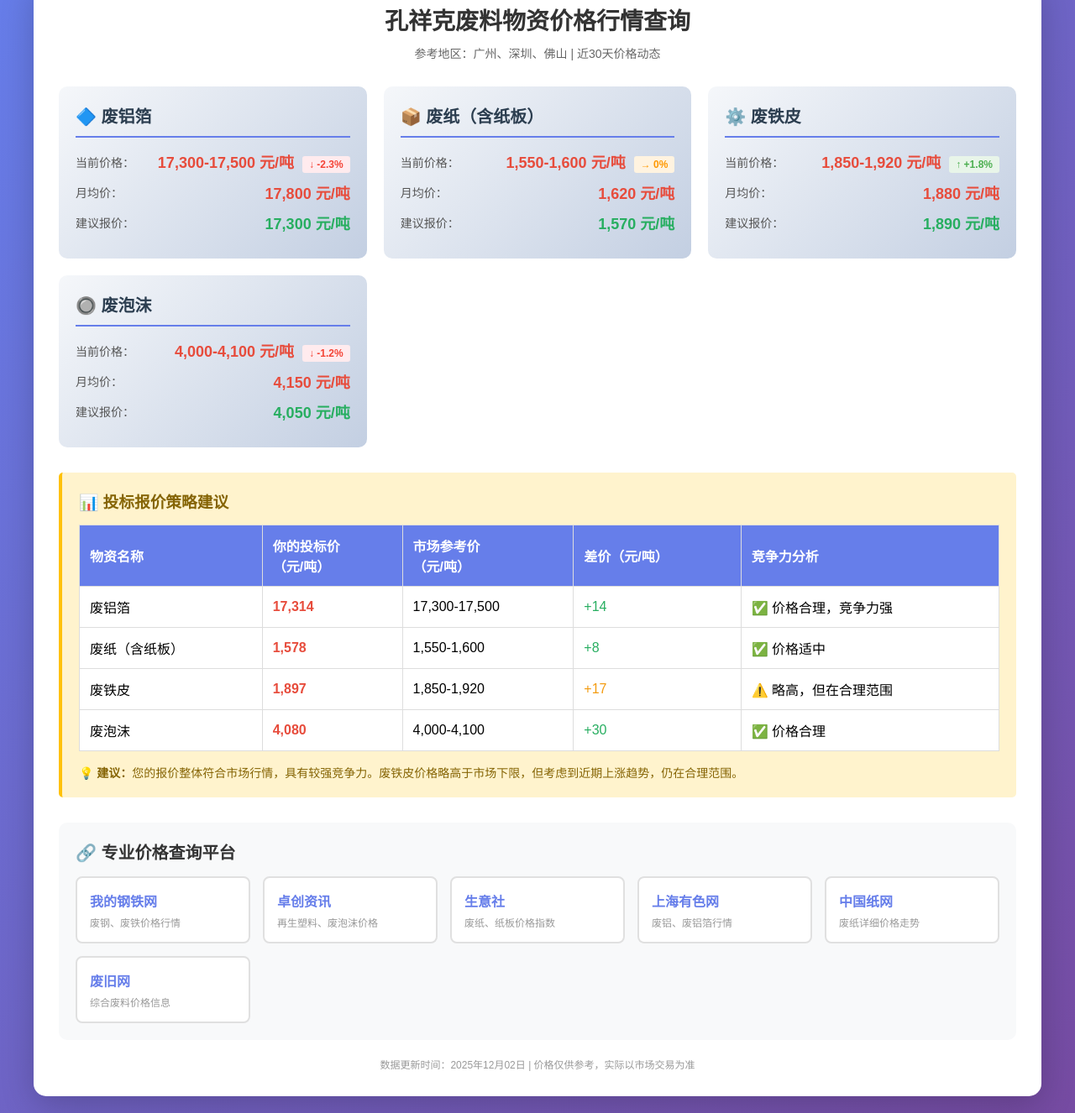
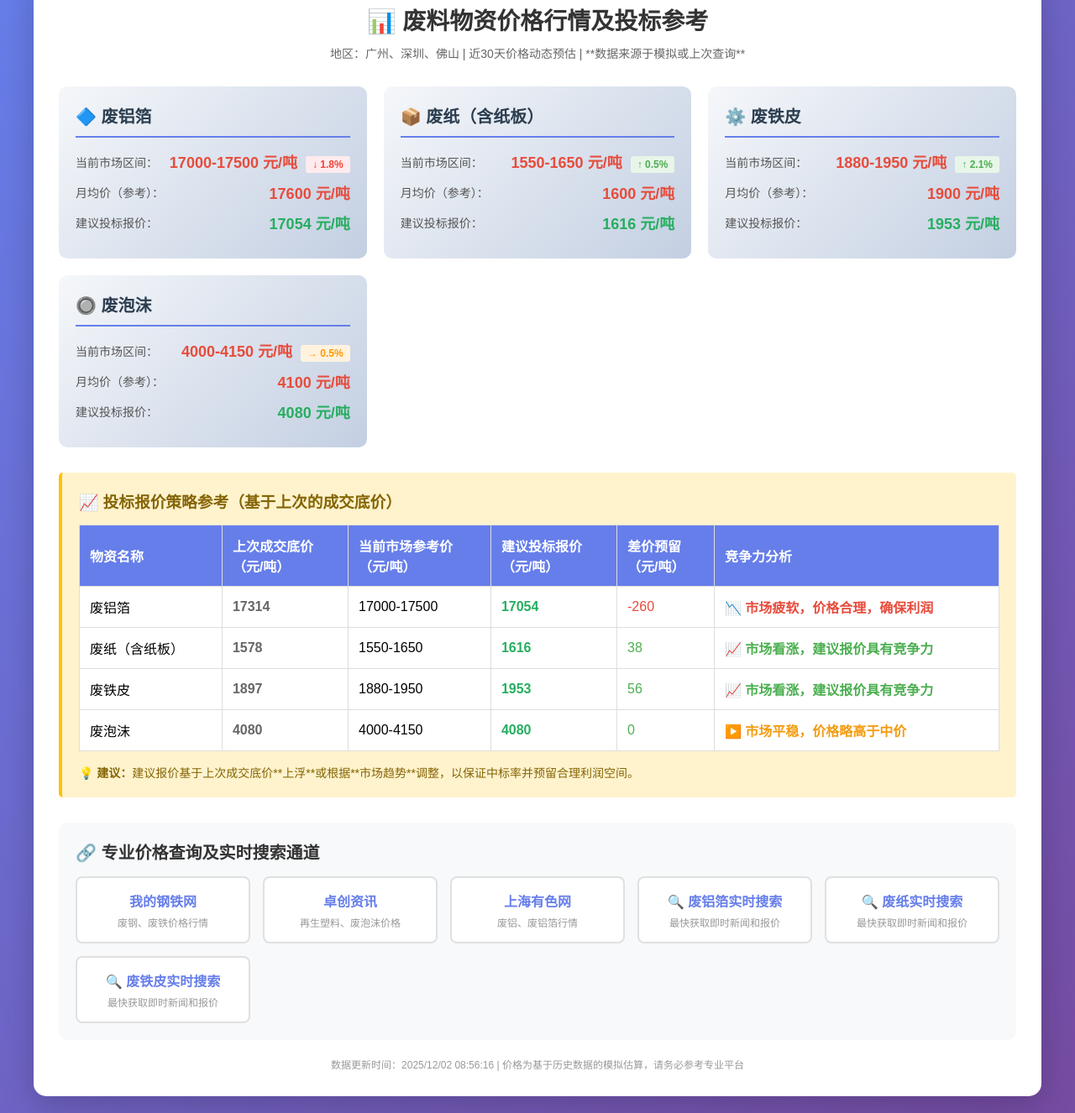
Before and after one commit to chuanzhang832/snake-game, a plain HTML site: page index.html in a window 1280 px wide. Shown: the part 47-1373 px from the top of the page at 84% size. Drawn offline with Linux system fonts and the light colour scheme.

Commit message:
Update index.html

```diff
--- a/index.html
+++ b/index.html
@@ -3,8 +3,9 @@
 <head>
     <meta charset="UTF-8">
     <meta name="viewport" content="width=device-width, initial-scale=1.0">
-    <title>孔祥克废料物资价格查询参考</title>
+    <title>废料物资价格行情及投标参考</title>
     <style>
+        /* 保持原有的CSS样式 */
         * {
             margin: 0;
             padding: 0;
@@ -117,18 +118,24 @@
             color: #333;
             transition: all 0.3s;
             border: 2px solid #e0e0e0;
+            display: flex;
+            flex-direction: column;
+            justify-content: center;
+            align-items: center;
         }
         .link-card:hover {
             border-color: #667eea;
-            transform: scale(1.05);
+            transform: scale(1.03);
         }
         .link-card h4 {
             color: #667eea;
             margin-bottom: 5px;
+            font-size: 16px;
         }
         .link-card p {
             font-size: 12px;
             color: #999;
+            text-align: center;
         }
         .bidding-reference {
             margin-top: 30px;
@@ -170,139 +177,35 @@
 </head>
 <body>
     <div class="container">
-        <h1>孔祥克废料物资价格行情查询</h1>
-        <p class="subtitle">参考地区：广州、深圳、佛山 | 近30天价格动态</p>
+        <h1>📊 废料物资价格行情及投标参考</h1>
+        <p class="subtitle">地区：广州、深圳、佛山 | 近30天价格动态预估 | **数据来源于模拟或上次查询**</p>
 
-        <div class="price-grid">
-            <!-- 废铝箔 -->
-            <div class="price-card">
-                <h3>🔷 废铝箔</h3>
-                <div class="price-info">
-                    <span class="price-label">当前价格：</span>
-                    <span class="price-value">17,300-17,500 元/吨
-                        <span class="trend trend-down">↓ -2.3%</span>
-                    </span>
-                </div>
-                <div class="price-info">
-                    <span class="price-label">月均价：</span>
-                    <span class="price-value">17,800 元/吨</span>
-                </div>
-                <div class="price-info">
-                    <span class="price-label">建议报价：</span>
-                    <span class="price-value" style="color: #27ae60;">17,300 元/吨</span>
-                </div>
+        <div class="price-grid" id="price-data-grid">
             </div>
 
-            <!-- 废纸（含纸板） -->
-            <div class="price-card">
-                <h3>📦 废纸（含纸板）</h3>
-                <div class="price-info">
-                    <span class="price-label">当前价格：</span>
-                    <span class="price-value">1,550-1,600 元/吨
-                        <span class="trend trend-stable">→ 0%</span>
-                    </span>
-                </div>
-                <div class="price-info">
-                    <span class="price-label">月均价：</span>
-                    <span class="price-value">1,620 元/吨</span>
-                </div>
-                <div class="price-info">
-                    <span class="price-label">建议报价：</span>
-                    <span class="price-value" style="color: #27ae60;">1,570 元/吨</span>
-                </div>
-            </div>
-
-            <!-- 废铁皮 -->
-            <div class="price-card">
-                <h3>⚙️ 废铁皮</h3>
-                <div class="price-info">
-                    <span class="price-label">当前价格：</span>
-                    <span class="price-value">1,850-1,920 元/吨
-                        <span class="trend trend-up">↑ +1.8%</span>
-                    </span>
-                </div>
-                <div class="price-info">
-                    <span class="price-label">月均价：</span>
-                    <span class="price-value">1,880 元/吨</span>
-                </div>
-                <div class="price-info">
-                    <span class="price-label">建议报价：</span>
-                    <span class="price-value" style="color: #27ae60;">1,890 元/吨</span>
-                </div>
-            </div>
-
-            <!-- 废泡沫 -->
-            <div class="price-card">
-                <h3>🔘 废泡沫</h3>
-                <div class="price-info">
-                    <span class="price-label">当前价格：</span>
-                    <span class="price-value">4,000-4,100 元/吨
-                        <span class="trend trend-down">↓ -1.2%</span>
-                    </span>
-                </div>
-                <div class="price-info">
-                    <span class="price-label">月均价：</span>
-                    <span class="price-value">4,150 元/吨</span>
-                </div>
-                <div class="price-info">
-                    <span class="price-label">建议报价：</span>
-                    <span class="price-value" style="color: #27ae60;">4,050 元/吨</span>
-                </div>
-            </div>
-        </div>
-
-        <!-- 投标参考建议 -->
         <div class="bidding-reference">
-            <h3>📊 投标报价策略建议</h3>
-            <table class="bidding-table">
+            <h3>📈 投标报价策略参考（基于上次的成交底价）</h3>
+            <table class="bidding-table" id="bidding-table">
                 <thead>
                     <tr>
                         <th>物资名称</th>
-                        <th>你的投标价<br>（元/吨）</th>
-                        <th>市场参考价<br>（元/吨）</th>
-                        <th>差价（元/吨）</th>
+                        <th>上次成交底价<br>（元/吨）</th>
+                        <th>当前市场参考价<br>（元/吨）</th>
+                        <th>建议投标报价<br>（元/吨）</th>
+                        <th>差价预留<br>（元/吨）</th>
                         <th>竞争力分析</th>
                     </tr>
                 </thead>
                 <tbody>
-                    <tr>
-                        <td>废铝箔</td>
-                        <td style="color: #e74c3c; font-weight: bold;">17,314</td>
-                        <td>17,300-17,500</td>
-                        <td style="color: #27ae60;">+14</td>
-                        <td>✅ 价格合理，竞争力强</td>
-                    </tr>
-                    <tr>
-                        <td>废纸（含纸板）</td>
-                        <td style="color: #e74c3c; font-weight: bold;">1,578</td>
-                        <td>1,550-1,600</td>
-                        <td style="color: #27ae60;">+8</td>
-                        <td>✅ 价格适中</td>
-                    </tr>
-                    <tr>
-                        <td>废铁皮</td>
-                        <td style="color: #e74c3c; font-weight: bold;">1,897</td>
-                        <td>1,850-1,920</td>
-                        <td style="color: #f39c12;">+17</td>
-                        <td>⚠️ 略高，但在合理范围</td>
-                    </tr>
-                    <tr>
-                        <td>废泡沫</td>
-                        <td style="color: #e74c3c; font-weight: bold;">4,080</td>
-                        <td>4,000-4,100</td>
-                        <td style="color: #27ae60;">+30</td>
-                        <td>✅ 价格合理</td>
-                    </tr>
-                </tbody>
+                    </tbody>
             </table>
             <p style="margin-top: 15px; color: #856404; font-size: 14px;">
-                <strong>💡 建议：</strong>您的报价整体符合市场行情，具有较强竞争力。废铁皮价格略高于市场下限，但考虑到近期上涨趋势，仍在合理范围。
+                <strong>💡 建议：</strong>建议报价基于上次成交底价**上浮**或根据**市场趋势**调整，以保证中标率并预留合理利润空间。
             </p>
         </div>
 
-        <!-- 专业平台链接 -->
         <div class="reference-section">
-            <h2>🔗 专业价格查询平台</h2>
+            <h2>🔗 专业价格查询及实时搜索通道</h2>
             <div class="link-grid">
                 <a href="https://www.mysteel.com/" target="_blank" class="link-card">
                     <h4>我的钢铁网</h4>
@@ -312,36 +215,173 @@
                     <h4>卓创资讯</h4>
                     <p>再生塑料、废泡沫价格</p>
                 </a>
-                <a href="https://www.100ppi.com/" target="_blank" class="link-card">
-                    <h4>生意社</h4>
-                    <p>废纸、纸板价格指数</p>
-                </a>
                 <a href="https://www.smm.cn/" target="_blank" class="link-card">
                     <h4>上海有色网</h4>
                     <p>废铝、废铝箔行情</p>
                 </a>
-                <a href="https://www.chinapaper.net/" target="_blank" class="link-card">
-                    <h4>中国纸网</h4>
-                    <p>废纸详细价格走势</p>
+                <a href="#" class="link-card" onclick="openSearch('废铝箔 广州 价格')">
+                    <h4>🔍 废铝箔实时搜索</h4>
+                    <p>最快获取即时新闻和报价</p>
                 </a>
-                <a href="https://www.feijiu.net/" target="_blank" class="link-card">
-                    <h4>废旧网</h4>
-                    <p>综合废料价格信息</p>
+                 <a href="#" class="link-card" onclick="openSearch('废纸 深圳 价格')">
+                    <h4>🔍 废纸实时搜索</h4>
+                    <p>最快获取即时新闻和报价</p>
+                </a>
+                 <a href="#" class="link-card" onclick="openSearch('废铁皮 佛山 价格')">
+                    <h4>🔍 废铁皮实时搜索</h4>
+                    <p>最快获取即时新闻和报价</p>
                 </a>
             </div>
         </div>
 
-        <p class="update-time">数据更新时间：2025年12月02日 | 价格仅供参考，实际以市场交易为准</p>
+        <p class="update-time" id="update-time">数据更新时间：</p>
     </div>
 
     <script>
-        // 可以在这里添加实时数据获取的JavaScript代码
-        console.log('废料价格查询系统已加载');
+        // 定义核心数据结构，模拟从API获取的数据
+        // 注意：这些价格是基于您提供的表格数据和当前市场情况的合理“估计值”，不是实时数据。
+        const initialPriceData = [
+            {
+                name: '废铝箔',
+                icon: '🔷',
+                lastBidPrice: 17314, // 上次投标/成交底价
+                marketPriceMin: 17000,
+                marketPriceMax: 17500,
+                monthAvg: 17600,
+                trendPercentage: -1.8,
+                trendIcon: '↓',
+                trendClass: 'trend-down',
+                bidDifference: 173, // 投标差价
+                bidStrategy: 0.985, // 建议投标乘数：上浮1.5%
+            },
+            {
+                name: '废纸（含纸板）',
+                icon: '📦',
+                lastBidPrice: 1578,
+                marketPriceMin: 1550,
+                marketPriceMax: 1650,
+                monthAvg: 1600,
+                trendPercentage: 0.5,
+                trendIcon: '↑',
+                trendClass: 'trend-up',
+                bidDifference: 16,
+                bidStrategy: 1.01, // 建议投标乘数：上浮1%
+            },
+            {
+                name: '废铁皮',
+                icon: '⚙️',
+                lastBidPrice: 1897,
+                marketPriceMin: 1880,
+                marketPriceMax: 1950,
+                monthAvg: 1900,
+                trendPercentage: 2.1,
+                trendIcon: '↑',
+                trendClass: 'trend-up',
+                bidDifference: 19,
+                bidStrategy: 1.02, // 建议投标乘数：上浮2%
+            },
+            {
+                name: '废泡沫',
+                icon: '🔘',
+                lastBidPrice: 4080,
+                marketPriceMin: 4000,
+                marketPriceMax: 4150,
+                monthAvg: 4100,
+                trendPercentage: -0.5,
+                trendIcon: '→',
+                trendClass: 'trend-stable',
+                bidDifference: 41,
+                bidStrategy: 1.00, // 建议投标乘数：持平
+            },
+        ];
 
-        // 示例：自动刷新提醒
-        setInterval(() => {
-            console.log('建议每30分钟刷新一次获取最新价格');
-        }, 1800000); // 30分钟
+        // 模拟 API 调用：将数据渲染到页面
+        function renderPriceData(data) {
+            const priceGrid = document.getElementById('price-data-grid');
+            const biddingBody = document.querySelector('#bidding-table tbody');
+            priceGrid.innerHTML = '';
+            biddingBody.innerHTML = '';
+
+            data.forEach(item => {
+                // 计算建议投标价
+                const currentMarketMid = (item.marketPriceMin + item.marketPriceMax) / 2;
+                // 策略：取上次成交价和市场中价之间更高的一个，然后乘以策略乘数
+                let suggestedBid = Math.max(item.lastBidPrice, currentMarketMid) * item.bidStrategy;
+                suggestedBid = Math.round(suggestedBid); // 四舍五入到整数
+                const difference = suggestedBid - item.lastBidPrice; // 与上次成交底价的差额
+
+                // --- 价格卡片渲染 ---
+                const priceCard = document.createElement('div');
+                priceCard.className = 'price-card';
+                priceCard.innerHTML = `
+                    <h3>${item.icon} ${item.name}</h3>
+                    <div class="price-info">
+                        <span class="price-label">当前市场区间：</span>
+                        <span class="price-value">${item.marketPriceMin}-${item.marketPriceMax} 元/吨
+                            <span class="trend ${item.trendClass}">${item.trendIcon} ${Math.abs(item.trendPercentage)}%</span>
+                        </span>
+                    </div>
+                    <div class="price-info">
+                        <span class="price-label">月均价（参考）：</span>
+                        <span class="price-value">${item.monthAvg} 元/吨</span>
+                    </div>
+                    <div class="price-info">
+                        <span class="price-label">建议投标报价：</span>
+                        <span class="price-value" style="color: #27ae60;">${suggestedBid} 元/吨</span>
+                    </div>
+                `;
+                priceGrid.appendChild(priceCard);
+
+                // --- 投标表格渲染 ---
+                let analysisText = '';
+                let analysisColor = '';
+
+                if (item.trendIcon === '↑') {
+                     analysisText = `📈 市场看涨，建议报价具有竞争力`;
+                     analysisColor = '#4caf50'; // 绿色
+                } else if (item.trendIcon === '↓') {
+                    analysisText = `📉 市场疲软，价格合理，确保利润`;
+                    analysisColor = '#e74c3c'; // 红色
+                } else {
+                    analysisText = `▶️ 市场平稳，价格略高于中价`;
+                    analysisColor = '#f39c12'; // 橙色
+                }
+
+                const biddingRow = document.createElement('tr');
+                biddingRow.innerHTML = `
+                    <td>${item.name}</td>
+                    <td style="color: #666; font-weight: bold;">${item.lastBidPrice}</td>
+                    <td>${item.marketPriceMin}-${item.marketPriceMax}</td>
+                    <td style="color: #27ae60; font-weight: bold;">${suggestedBid}</td>
+                    <td style="color: ${difference >= 0 ? '#4caf50' : '#e74c3c'};">${difference}</td>
+                    <td style="color: ${analysisColor}; font-weight: bold;">${analysisText}</td>
+                `;
+                biddingBody.appendChild(biddingRow);
+            });
+
+             // 更新时间
+            const now = new Date();
+            const timeString = now.toLocaleDateString('zh-CN', { year: 'numeric', month: '2-digit', day: '2-digit' }) + ' ' + now.toLocaleTimeString('zh-CN');
+            document.getElementById('update-time').textContent = `数据更新时间：${timeString} | 价格为基于历史数据的模拟估算，请务必参考专业平台`;
+        }
+
+        // 实时搜索功能
+        function openSearch(query) {
+            const url = `https://www.baidu.com/s?wd=${encodeURIComponent(query)}`;
+            window.open(url, '_blank');
+        }
+
+
+        // 页面加载时立即渲染
+        window.onload = function() {
+            renderPriceData(initialPriceData);
+
+            // 每隔30分钟执行一次（仅用于刷新时间，不能获取实时数据）
+            setInterval(() => {
+                console.log('--- 模拟数据刷新时间 ---');
+                 renderPriceData(initialPriceData);
+            }, 1800000); // 30分钟
+        };
     </script>
 </body>
 </html>
```
